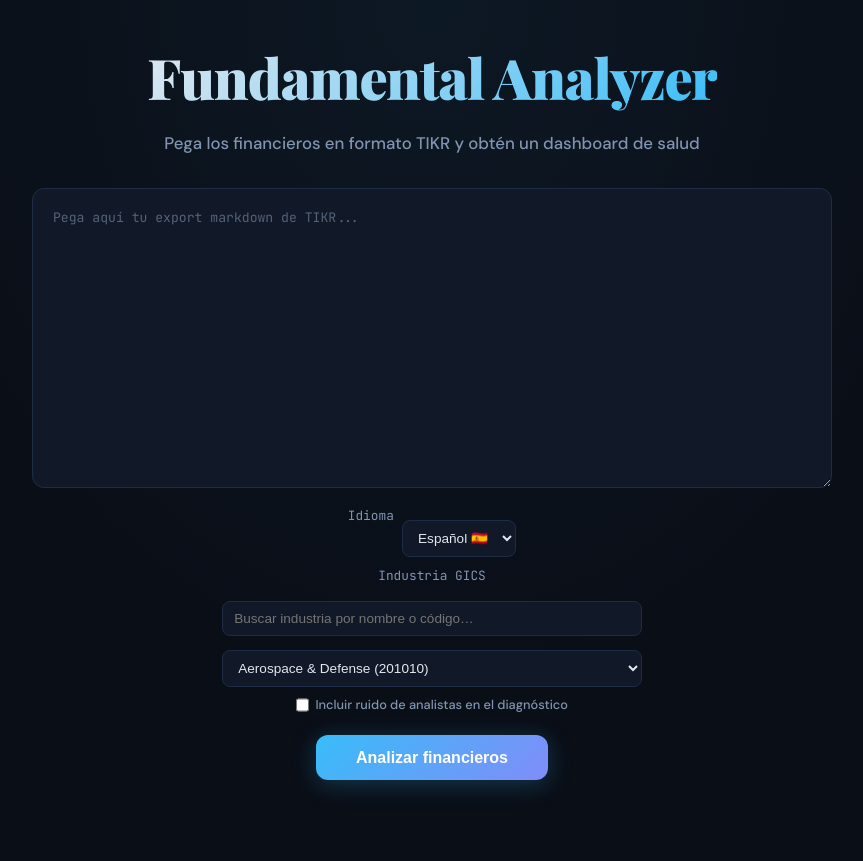
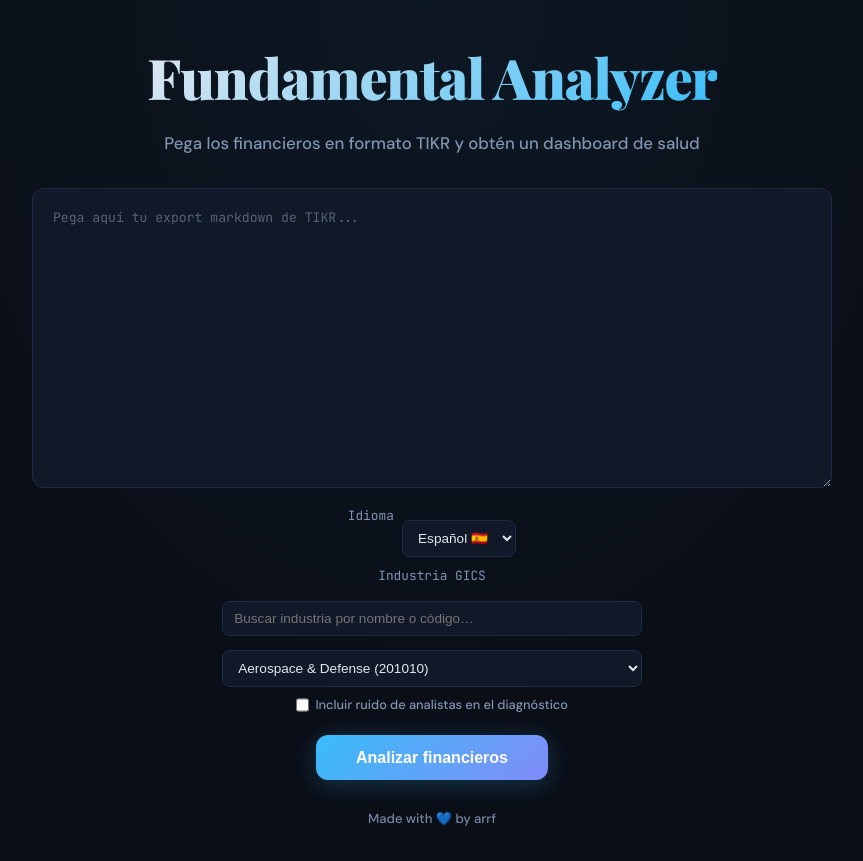
Before and after one commit to arfipod/fundamental-analyzer, a React (Vite) app: page / in a window 1280 px wide. Shown: the whole page, without its empty margins (208-1071 px from the left). Before the commit the page ends 812 px from the top, so only its background shows below. Built offline with nearby package versions, Linux system fonts and the light colour scheme.

Commit message:
feat(ui): add footer credit text on landing and dashboard

```diff
--- a/src/ui/pages/AnalyzerPage.tsx
+++ b/src/ui/pages/AnalyzerPage.tsx
@@ -67,6 +67,7 @@ export function AnalyzerPage() {
           </div>
           {error ? <div id="error-msg" style={{ display: 'block' }}>{error}</div> : <div id="error-msg" />}
         </div>
+        <footer className="app-footer">Made with 💙 by arrf</footer>
       </div>
     );
   }
@@ -142,6 +143,7 @@ export function AnalyzerPage() {
           <p><strong>Focus metrics:</strong> {dashboardVm.industryPanel.highlightMetrics.join(', ')}</p>
         </section>
       )}
+      <footer className="app-footer">Made with 💙 by arrf</footer>
     </div>
   );
 }
--- a/src/ui/styles/global.css
+++ b/src/ui/styles/global.css
@@ -616,3 +616,12 @@ body {
   padding: 1rem;
   color: var(--text-dim);
 }
+
+
+.app-footer {
+  margin-top: 1.75rem;
+  text-align: center;
+  color: var(--text-dim);
+  font-size: 0.82rem;
+  opacity: 0.9;
+}
```
